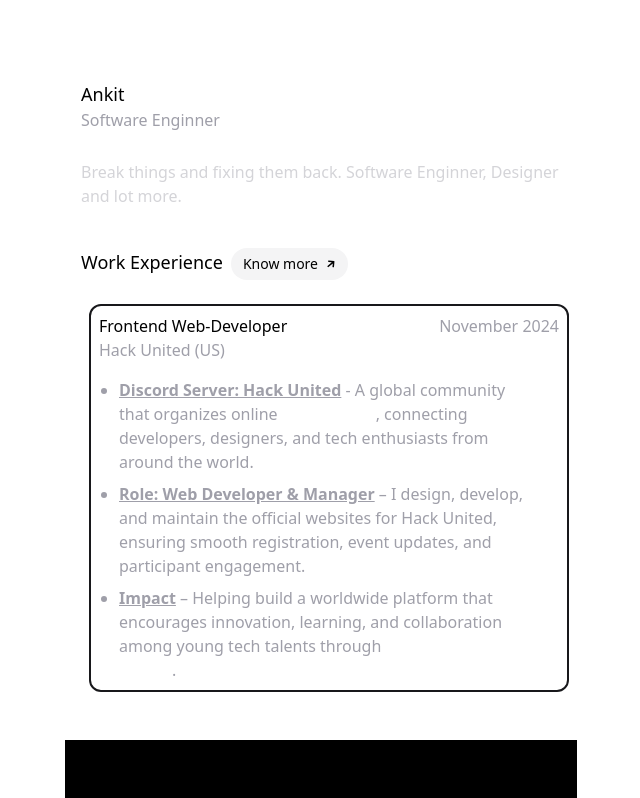
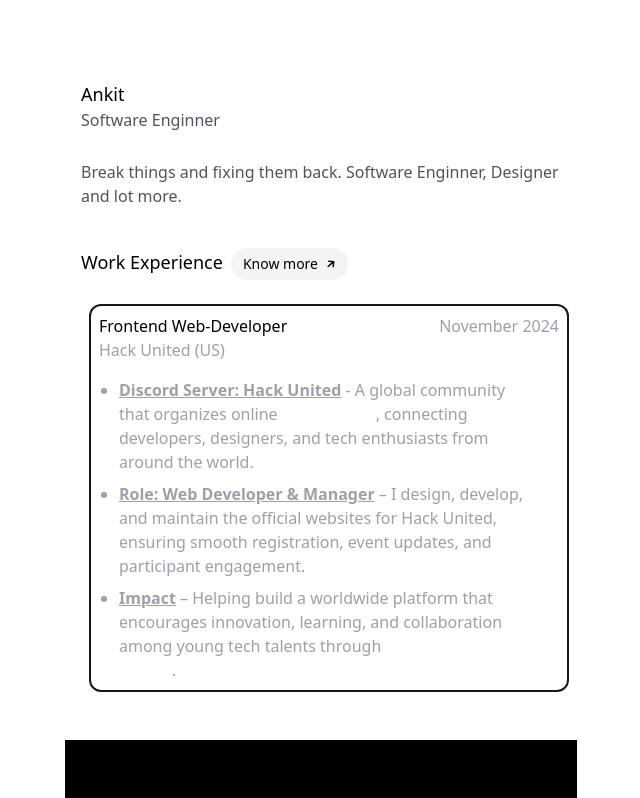
Before and after one commit to ankitsensei/ankitbhagat-portfolio, a React (Vite) app: page / in a window 1280 px wide. Shown: the top 798 px of the page, without its empty margins (319-959 px from the left). Built offline with nearby package versions, Linux system fonts and the light colour scheme.

Commit message:
dark and light mode about

```diff
--- a/src/components/Intro.tsx
+++ b/src/components/Intro.tsx
@@ -5,9 +5,9 @@ const Intro = () => {
         <div className='flex flex-col gap-7 px-4 '>
             <div>
                 <p className='text-lg'>Ankit</p>
-                <p className='text-zinc-400'>Software Enginner</p>
+                <p className='text-zinc-600 dark:text-zinc-400'>Software Enginner</p>
             </div>
-        <p className='text-zinc-300'>Break things and fixing them back. Software Enginner, Designer and lot more.</p>
+        <p className='text-zinc-600 dark:text-zinc-300'>Break things and fixing them back. Software Enginner, Designer and lot more.</p>
     </div>
     </div>
   )
```
